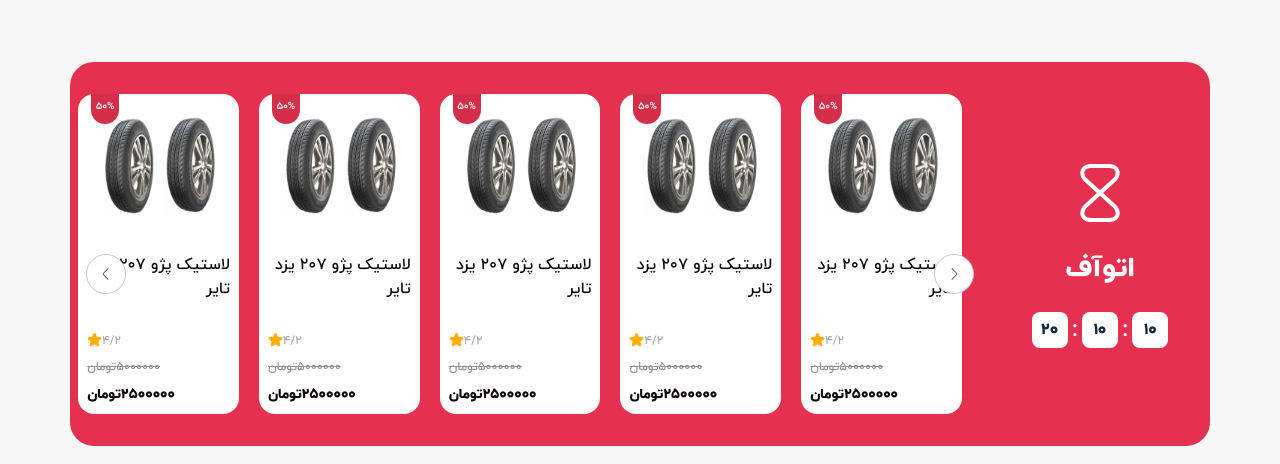
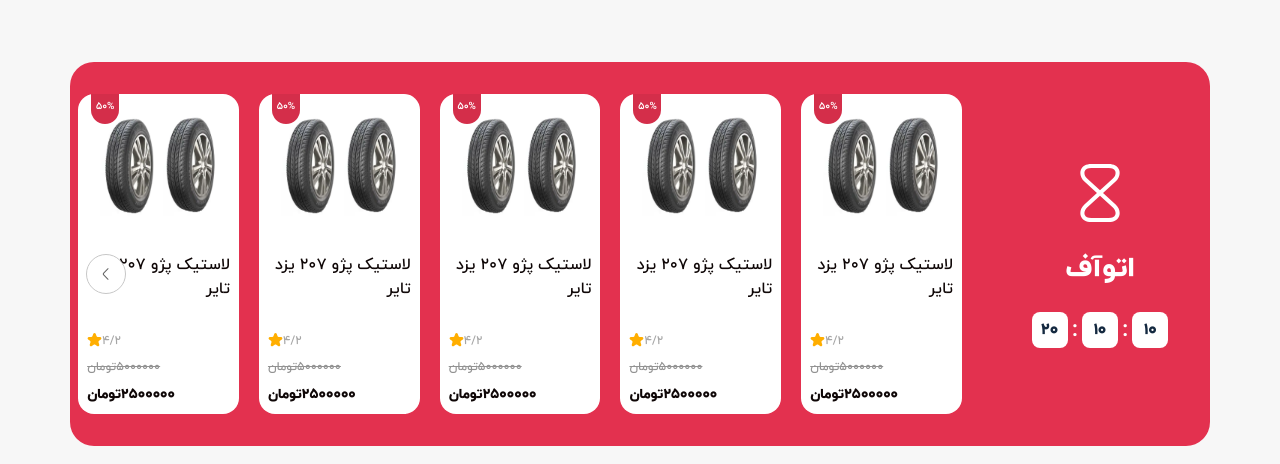
Before and after one commit to MMDrSSHH/auto-yadak, a Next.js app: page / in a window 1280 px wide. Shown: the part 1089-1553 px from the top of the page. Built offline with nearby package versions, Linux system fonts and the light colour scheme.

Commit message:
feat: categories menu nav btns are now disabled on corresponding edges

```diff
--- a/src/components/special-event-carousel/SpecialEventCarousel.js
+++ b/src/components/special-event-carousel/SpecialEventCarousel.js
@@ -1,12 +1,16 @@
 "use client";
 
-import React from "react";
-import { Swiper, SwiperSlide, useSwiper, useSwiperSlide } from "swiper/react";
+import { Swiper, SwiperSlide, useSwiper } from "swiper/react";
+import { ArrowUpOutline, TimerOutline } from "../icons";
 import ProductCard from "../product-card/ProductCard";
-import { ArrowUpOutline, TimerOutline } from "../icons";
 import Timer from "./Timer";
+import { useState } from "react";
+import { FreeMode } from "swiper/modules";
+// import "swiper/css/free-mode";
 
 function SpecialEventCarousel() {
+  const [isEnd, setIsEnd] = useState(false);
+  const [isBeginning, setIsBeginning] = useState(false);
   return (
     <div className=" py-[32px] mt-[64px] bg-[#E3314F] rounded-[24px] flex">
       {/* Right timer wrapper */}
@@ -32,7 +36,24 @@
         slidesOffsetAfter={28}
         slidesOffsetBefore={28}
         slidesPerView={5.2}
+        freeMode={true}
+        modules={[FreeMode]}
         spaceBetween={20}
+        // Init state for btns activation
+        onBeforeInit={(swiper) => {
+          setIsEnd(swiper.isEnd);
+          setIsBeginning(swiper.isBeginning);
+        }}
+        // Moving to edges state for btns activation
+        onToEdge={(swiper) => {
+          setIsEnd(swiper.isEnd);
+          setIsBeginning(swiper.isBeginning);
+        }}
+        // Moving from edges state for btns activation
+        onFromEdge={(swiper) => {
+          setIsEnd(swiper.isEnd);
+          setIsBeginning(swiper.isBeginning);
+        }}
       >
         <SwiperSlide>
           <ProductCard
@@ -101,33 +122,39 @@
           />
         </SwiperSlide>
 
-        <ForwardBtn />
-        <PrevBtn />
+        <ForwardBtn isActive={!isEnd} />
+        <PrevBtn isActive={!isBeginning} />
       </Swiper>
     </div>
   );
 }
 
-const ForwardBtn = () => {
+const ForwardBtn = ({ isActive }) => {
   const swiper = useSwiper();
 
   return (
     <button
       onClick={() => swiper.slideNext()}
-      className="bg-white border border-text-200 text-text-400 w-[40px] aspect-square rounded-full flex items-center justify-center absolute top-1/2 left-[16px] z-10"
+      style={{
+        display: isActive ? "flex" : "none",
+      }}
+      className="bg-white border border-text-200 text-text-400 w-[40px] aspect-square rounded-full items-center justify-center absolute top-1/2 left-[16px] z-10"
     >
       <ArrowUpOutline className="-rotate-90" />
     </button>
   );
 };
 
-const PrevBtn = () => {
+const PrevBtn = ({ isActive }) => {
   const swiper = useSwiper();
 
   return (
     <button
       onClick={() => swiper.slidePrev()}
-      className="bg-white border border-text-200 text-text-400 w-[40px] aspect-square rounded-full flex items-center justify-center absolute top-1/2 right-[16px] z-10"
+      style={{
+        display: isActive ? "flex" : "none",
+      }}
+      className="bg-white border border-text-200 text-text-400 w-[40px] aspect-square rounded-full items-center justify-center absolute top-1/2 right-[16px] z-10"
     >
       <ArrowUpOutline className="rotate-90" />
     </button>
```
